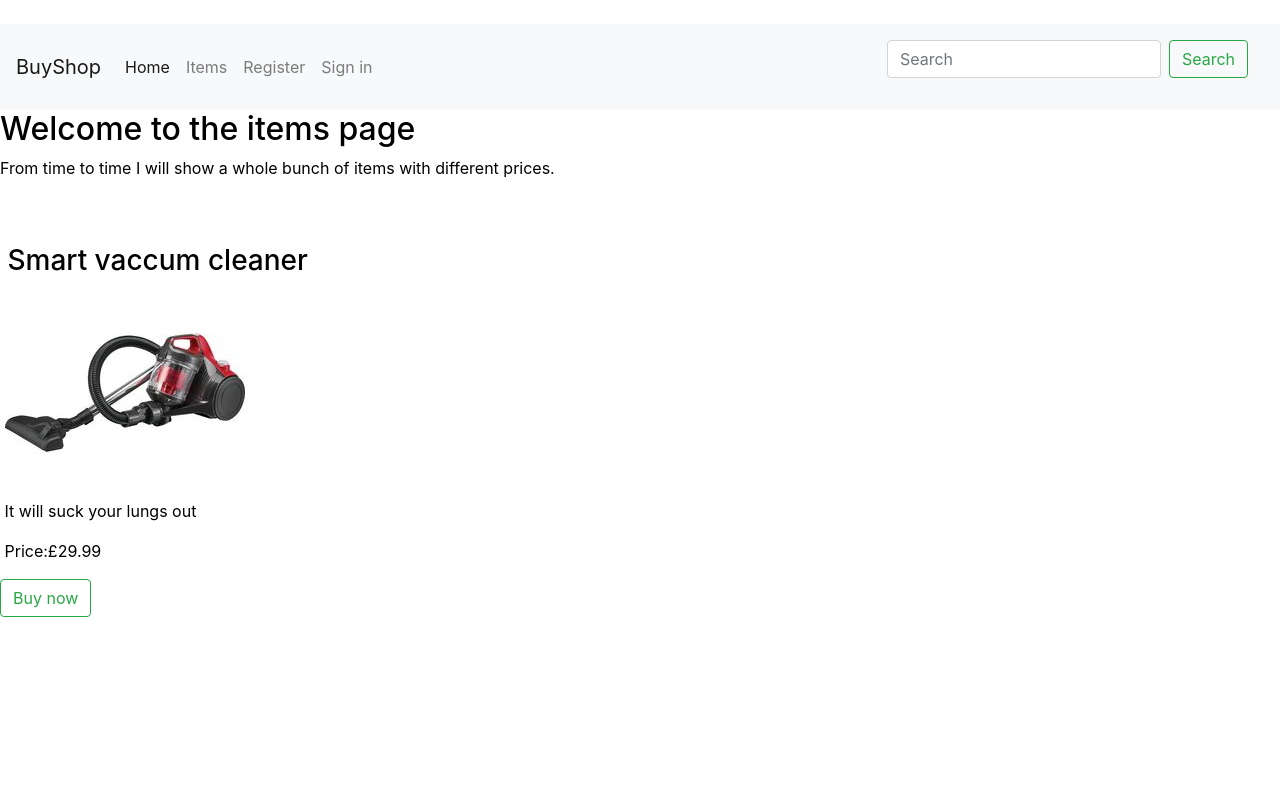
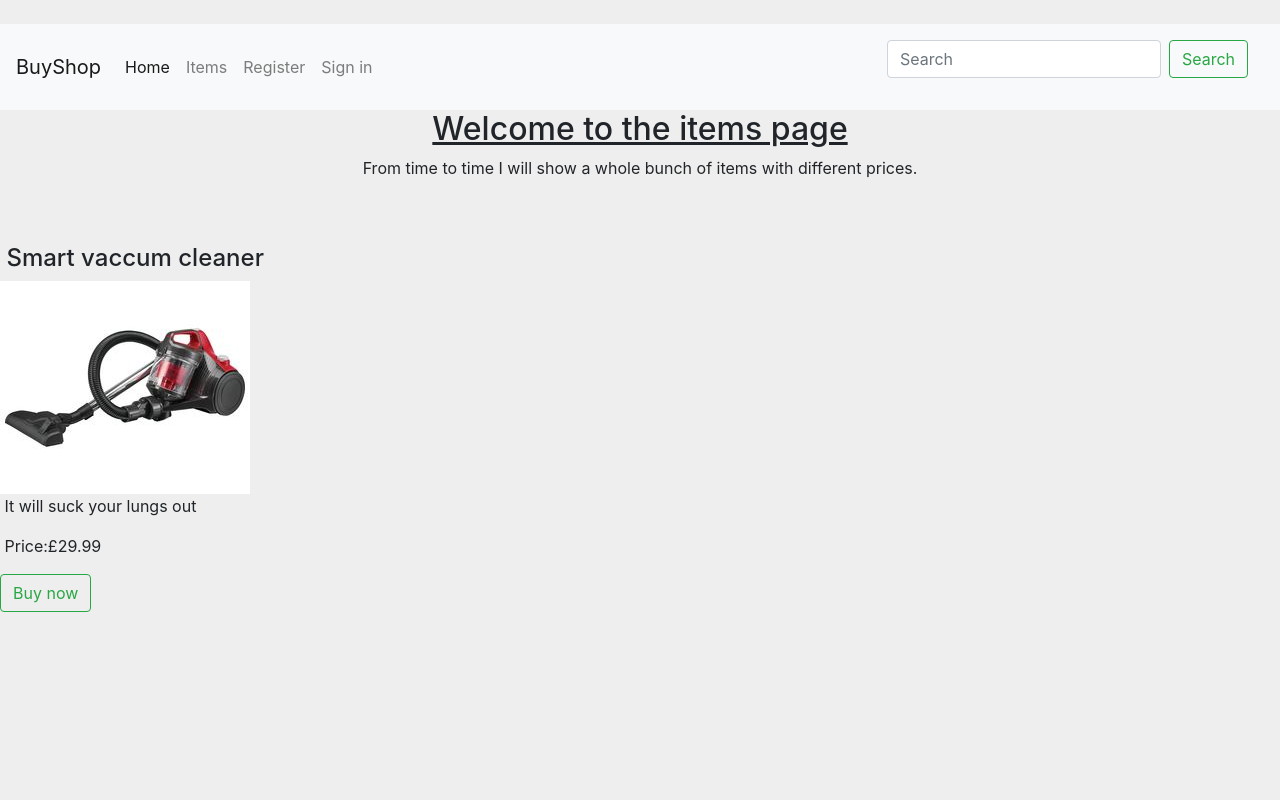
Before and after one commit to Tha1widsol/E-commerce-website, a Flask app: page /items in a window 1280 px wide. Run offline with Flask 2, Linux system fonts and the light colour scheme; some libraries are stand-ins or nearby versions.

Commit message:
added css changes

```diff
--- a/catalog/static/style.css
+++ /dev/null
@@ -1 +0,0 @@
-body {color:#000000}
--- a/catalog/templates/base.html
+++ b/catalog/templates/base.html
@@ -29,6 +29,12 @@
         </nav>
     </nav>
 
+    <style>
+        .center {
+            text-align: center;
+        }
+    </style>
+
 
     {% block content %}
     {% endblock %}
--- a/catalog/templates/items.html
+++ b/catalog/templates/items.html
@@ -4,16 +4,20 @@
 {% endblock %}
 
 {% block content %}
-<h2>Welcome to the items page</h2>
 
-<p>From time to time I will show a whole bunch of items with different prices.</p>
+<div class="center">
+    <h2 class ="title"> <u>Welcome to the items page</u></h2>
+
+    <p>From time to time I will show a whole bunch of items with different prices.</p>
+</div>
+
+
+<div>
 <br>
 <br>
-
-<div>
     {% for filename in item_images %}
          {% if filename %}
-              <h3>&nbsp;{{name}}</h3>
+              <h4>&nbsp;{{name}}</h4>
               <image src="{{ filename }}" />
 
               <p>&nbsp;{{description}}</p>
@@ -23,12 +27,7 @@
          {% endif %}
     {% endfor %}
 
-
-
 </div>
 
 
-
-
-
 {% endblock %}
--- a/main.py
+++ b/main.py
@@ -28,7 +28,6 @@ class Item():
 vaccum1 = Item("Smart vaccum cleaner","vaccum1.jpg","It will suck your lungs out","£29.99")
 
 
-
 #Extra comment
 if __name__ =="__main__":
     app.run()
--- /dev/null
+++ b/static/style.css
@@ -0,0 +1,8 @@
+
+body {
+    background-color: #EEE;
+}
+
+# title {
+    color: red;
+}
```
Also changed, not shown: catalog/templates/home.html (+6 -2 lines), static/images/flaskpic.png (renamed from catalog/static/images/flaskpic.png), static/images/vaccum1.jpg (renamed from catalog/static/images/vaccum1.jpg).
